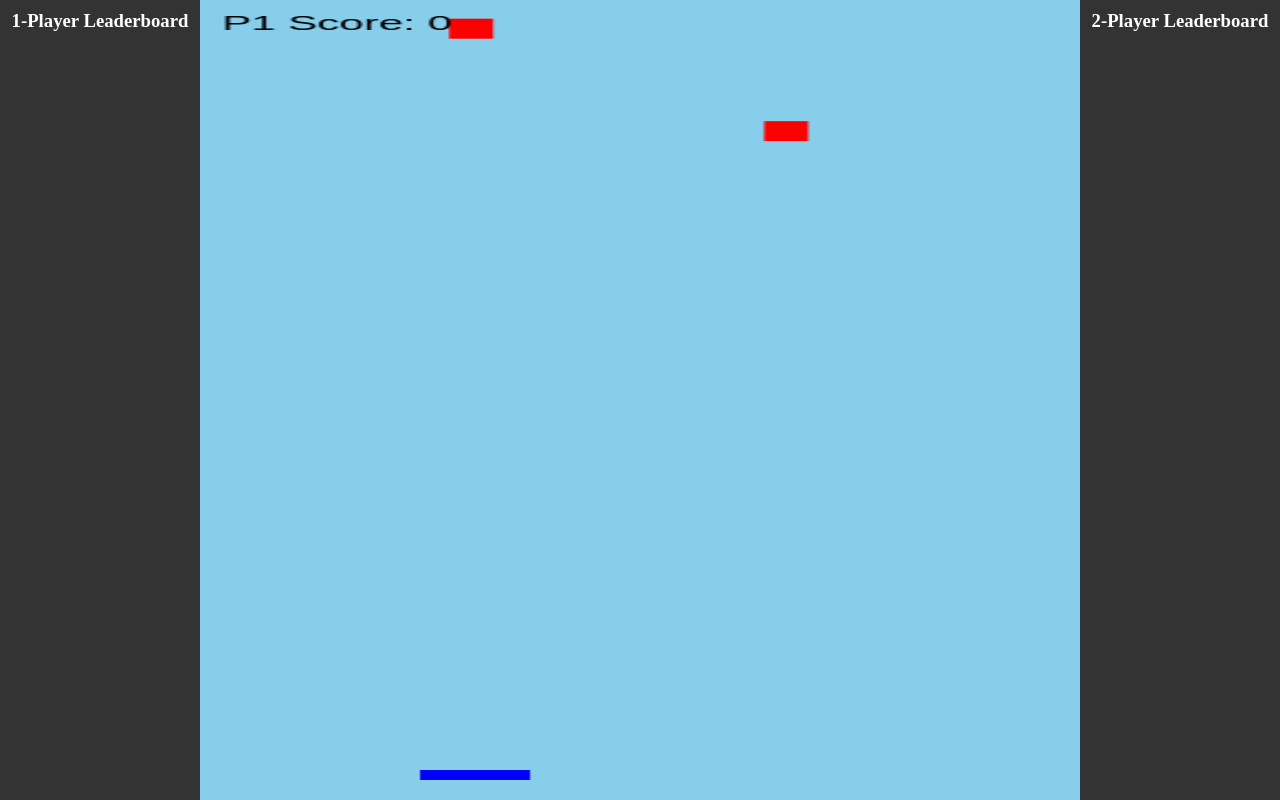
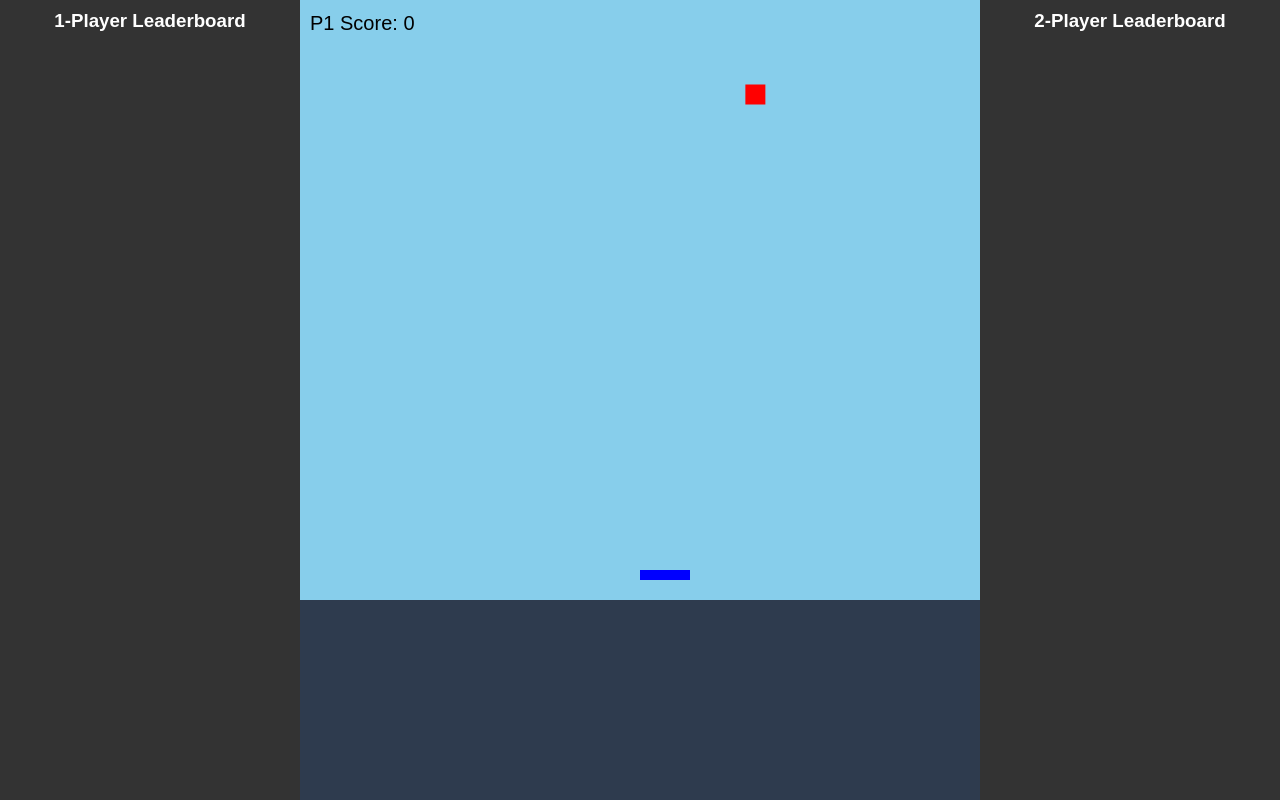
Before and after one commit to Cybershadowcode/BlockCatcher, a plain HTML site: page index.html in a window 1280 px wide. Both pictures are taken after a click on the button "1 Player". Drawn offline with Linux system fonts and the light colour scheme.

Commit message:
Update index.html
flex included

```diff
--- a/index.html
+++ b/index.html
@@ -3,41 +3,56 @@
 <head>
   <meta charset="UTF-8">
   <meta name="viewport" content="width=device-width, initial-scale=1.0">
-  <title>Mouse Follow Game</title>
+  <title>Block Catchers</title>
   <style>
-    body {
+    * {
       margin: 0;
       padding: 0;
+      box-sizing: border-box;
+    }
+
+    body {
       display: flex;
+      flex-direction: column;
       height: 100vh;
+      font-family: Arial, sans-serif;
+      background-color: #2e3b4e;
+    }
+
+    .container {
+      display: flex;
+      flex: 1;
+      flex-direction: row;
+      height: 100%;
+      width: 100%;
       overflow: hidden;
     }
-    #leaderboard1Section, #leaderboard2Section {
-      width: 200px;
+
+    .leaderboard {
       background-color: #333;
       color: white;
       padding: 10px;
       box-sizing: border-box;
+      flex: 1 1 200px;
+      max-width: 300px;
       overflow-y: auto;
-      height: 100vh;
+      display: flex;
+      flex-direction: column;
+      align-items: center;
+      justify-content: flex-start;
     }
-    #leaderboard1Section {
-      order: 0;
+
+    .leaderboard h3 {
+      margin-bottom: 10px;
     }
-    #leaderboard2Section {
-      order: 2;
+
+    canvas {
+      flex: 2;
+      max-width: calc(100% - 600px);
+      max-height: 600px;
+      background: #87CEEB;
     }
-    #leaderboard1Section h3, #leaderboard2Section h3 {
-      color: #fff;
-      margin-top: 0;
-      text-align: center;
-    }
-    canvas {
-      flex: 1;
-      display: block;
-      background: #87CEEB;
-      order: 1;
-    }
+
     .overlay {
       position: absolute;
       top: 0;
@@ -51,6 +66,7 @@
       z-index: 1;
       flex-direction: column;
     }
+
     .overlay button {
       padding: 15px 30px;
       font-size: 20px;
@@ -61,9 +77,11 @@
       cursor: pointer;
       margin-top: 10px;
     }
+
     .overlay button:hover {
       background-color: #0056b3;
     }
+
     .overlay input {
       padding: 10px;
       font-size: 18px;
@@ -71,23 +89,32 @@
       border: 2px solid #ccc;
       border-radius: 5px;
     }
+
+    .overlay h2 {
+      color: white;
+      margin-bottom: 20px;
+    }
   </style>
 </head>
 <body>
-  <div id="leaderboard1Section">
+  <div class="container">
+    <div class="leaderboard" id="leaderboard1Section">
       <h3>1-Player Leaderboard</h3>
       <div id="leaderboard1"></div>
     </div>
     <canvas id="gameCanvas"></canvas>
-  <div id="leaderboard2Section">
+    <div class="leaderboard" id="leaderboard2Section">
       <h3>2-Player Leaderboard</h3>
       <div id="leaderboard2"></div>
     </div>
+  </div>
+
   <div class="overlay" id="startScreen">
-    <h2 style="color: white;">Choose Mode</h2>
+    <h2>Choose Mode</h2>
     <button onclick="startGame(1)">1 Player</button>
     <button onclick="startGame(2)">2 Players</button>
   </div>
+
   <div class="overlay" id="gameOverScreen" style="display: none;">
     <p style="color: white; font-size: 20px;">Game Over! Player 1 Score: <span id="finalScore1"></span></p>
     <p id="player2ScoreText" style="color: white; display: none;">Player 2 Score: <span id="finalScore2"></span></p>
@@ -95,126 +122,58 @@
     <input type="text" id="playerName2" placeholder="Player 2 Name" style="display: none;" />
     <button onclick="saveScore()">Submit Score</button>
   </div>
+
   <script>
-    // Canvas setup
-    const canvas = document.getElementById("gameCanvas");
-    const ctx = canvas.getContext("2d");
-    canvas.width = 400;
-    canvas.height = window.innerHeight;
+    const canvas = document.getElementById('gameCanvas');
+    const ctx = canvas.getContext('2d');
 
-    // Resize handler
-    window.addEventListener("resize", () => {
-      canvas.height = window.innerHeight;
-    });
-
-    // Game variables
     let mode = 1;
-    let player1, player2, items, score1, score2, gameOver, baseItemSpeed;
+    let player1, player2, items, score1, score2, gameOver, baseItemSpeed, maxItemSpeed;
     let leaderboard1 = [];
     let leaderboard2 = [];
-    let spawnInterval = 2000;
-    let speedMultiplier = 0.05;
+    let spawnInterval = 3000;
+    let spawnIntervalDecrease = 1000; // Amount to decrease spawn interval each time
+    let spawnIntervalDecreaseInterval = 10000; // How often (in milliseconds) to decrease spawn interval
+    let speedIncreaseInterval = 20000;
+    let speedMultiplier = 0.1;
 
-    // Initialize game state
+    function resizeCanvas() {
+      canvas.width = Math.min(canvas.parentElement.offsetWidth - 600, 800);
+      canvas.height = 600; // Fixed height for better visibility
+    }
+    window.addEventListener('resize', resizeCanvas);
+    resizeCanvas();
+
     function initGame() {
-      player1 = { x: canvas.width / 4, y: canvas.height - 30, width: 50, height: 10, speed: 5 };
-      player2 = { x: (canvas.width * 3) / 4, y: canvas.height - 30, width: 50, height: 10, speed: 30 };
+      player1 = { x: canvas.width / 2, y: canvas.height - 30, width: 50, height: 10, speed: 5 };
+      player2 = { x: (canvas.width * 3) / 4, y: canvas.height - 30, width: 50, height: 10, speed: 50 };
       items = [];
       score1 = 0;
       score2 = 0;
       gameOver = false;
-      baseItemSpeed = 0.3;
+      baseItemSpeed = 0.5;
+      maxItemSpeed = 5;
+
+      setInterval(() => {
+        if (!gameOver && baseItemSpeed < maxItemSpeed) {
+          baseItemSpeed += speedMultiplier;
+        }
+      }, speedIncreaseInterval);
     }
 
-    // Load leaderboards from local storage
-    function loadLeaderboards() {
-      leaderboard1 = JSON.parse(localStorage.getItem("leaderboard1")) || [];
-      leaderboard2 = JSON.parse(localStorage.getItem("leaderboard2")) || [];
-      updateLeaderboardDisplay();
-    }
-
-    // Save leaderboards to local storage
-    function saveLeaderboards() {
-      localStorage.setItem("leaderboard1", JSON.stringify(leaderboard1));
-      localStorage.setItem("leaderboard2", JSON.stringify(leaderboard2));
-    }
-
-    // Update leaderboard display
-    function updateLeaderboardDisplay() {
-      const lb1Div = document.getElementById("leaderboard1");
-      const lb2Div = document.getElementById("leaderboard2");
-      lb1Div.innerHTML = leaderboard1.slice(0, 100).map((entry, index) => `<p>${index + 1}. ${entry.name} - ${entry.score}</p>`).join("");
-      lb2Div.innerHTML = leaderboard2.slice(0, 100).map((entry, index) => `<p>${index + 1}. ${entry.name1} & ${entry.name2} - ${entry.score1}/${entry.score2}</p>`).join("");
-    }
-
-    // Save score
-    function saveScore() {
-      const playerName1 = document.getElementById("playerName1").value.trim();
-      const playerName2 = document.getElementById("playerName2").value.trim();
-
-      if (mode === 1 && playerName1) {
-        leaderboard1.push({ name: playerName1, score: score1 });
-        leaderboard1.sort((a, b) => b.score - a.score);
-      } else if (mode === 2 && playerName1 && playerName2) {
-        leaderboard2.push({ name1: playerName1, name2: playerName2, score1, score2 });
-        leaderboard2.sort((a, b) => b.score1 + b.score2 - (a.score1 + a.score2));
-      }
-
-      saveLeaderboards();
-      updateLeaderboardDisplay();
-      resetGameInputs();
-      document.getElementById("gameOverScreen").style.display = "none"; // Hide game over screen
-      restartGame();
-    }
-
-    // Reset game inputs
-    function resetGameInputs() {
-      document.getElementById("playerName1").value = "";
-      document.getElementById("playerName2").value = "";
-      document.getElementById("player2ScoreText").style.display = "none";
-      document.getElementById("playerName2").style.display = "none";
-    }
-
-    // Start game
-    function startGame(selectedMode) {
-      mode = selectedMode;
-      document.getElementById("startScreen").style.display = "none";
-      document.getElementById("gameOverScreen").style.display = "none";
-      if (mode === 2) {
-        document.getElementById("player2ScoreText").style.display = "block";
-        document.getElementById("playerName2").style.display = "block";
-      }
-      initGame();
-      spawnItem();
-      gameLoop();
-      increaseDifficultyOverTime();
-    }
-
-    // Restart game
-    function restartGame() {
-      document.getElementById("startScreen").style.display = "flex";
-    }
-
-    // Gradually increase difficulty
-    function increaseDifficultyOverTime() {
-      setInterval(() => {
-        if (!gameOver) {
-          baseItemSpeed += speedMultiplier;
-          spawnInterval = Math.max(500, spawnInterval - 100);
-        }
-      }, 10000);
-    }
-
-    // Spawn items
     function spawnItem() {
       if (!gameOver) {
-        let item = { x: Math.random() * (canvas.width - 20), y: 0, size: 20, speed: baseItemSpeed + Math.random() * 0.5 };
+        const item = {
+          x: Math.random() * (canvas.width - 20),
+          y: 0,
+          size: 20,
+          speed: baseItemSpeed
+        };
         items.push(item);
         setTimeout(spawnItem, spawnInterval);
       }
     }
 
-    // Update game
     function update() {
       items.forEach((item, index) => {
         item.y += item.speed;
@@ -244,35 +203,37 @@
 
       if (items.some(item => item.y + item.size > canvas.height)) {
         gameOver = true;
-        document.getElementById("finalScore1").textContent = score1;
-        document.getElementById("finalScore2").textContent = score2;
-        document.getElementById("gameOverScreen").style.display = "flex";
+        document.getElementById('finalScore1').textContent = score1;
+        if (mode === 2) {
+          document.getElementById('finalScore2').textContent = score2;
+          document.getElementById('player2ScoreText').style.display = 'block';
+        }
+        document.getElementById('gameOverScreen').style.display = 'flex';
       }
     }
 
-    // Draw game
     function draw() {
       ctx.clearRect(0, 0, canvas.width, canvas.height);
-      ctx.fillStyle = "blue";
+
+      ctx.fillStyle = 'blue';
       ctx.fillRect(player1.x, player1.y, player1.width, player1.height);
 
       if (mode === 2) {
-        ctx.fillStyle = "green";
+        ctx.fillStyle = 'green';
         ctx.fillRect(player2.x, player2.y, player2.width, player2.height);
       }
 
-      ctx.fillStyle = "red";
+      ctx.fillStyle = 'red';
       items.forEach(item => {
         ctx.fillRect(item.x, item.y, item.size, item.size);
       });
 
-      ctx.fillStyle = "black";
-      ctx.font = "20px Arial";
+      ctx.fillStyle = 'black';
+      ctx.font = '20px Arial';
       ctx.fillText(`P1 Score: ${score1}`, 10, 30);
       if (mode === 2) ctx.fillText(`P2 Score: ${score2}`, 10, 60);
     }
 
-    // Game loop
     function gameLoop() {
       if (!gameOver) {
         update();
@@ -281,20 +242,76 @@
       }
     }
 
-    // Player controls
-    canvas.addEventListener("mousemove", e => {
+    canvas.addEventListener('mousemove', e => {
       const rect = canvas.getBoundingClientRect();
-      player1.x = e.clientX - rect.left - player1.width / 2;
+      player1.x = Math.max(Math.min(e.clientX - rect.left - player1.width / 2, canvas.width - player1.width), 0);
     });
 
-    window.addEventListener("keydown", e => {
+    window.addEventListener('keydown', e => {
       if (mode === 2) {
-        if (e.key === "ArrowLeft" && player2.x > 0) player2.x -= player2.speed;
-        if (e.key === "ArrowRight" && player2.x < canvas.width - player2.width) player2.x += player2.speed;
+        if (e.key === 'ArrowLeft' && player2.x > 0) player2.x -= player2.speed;
+        if (e.key === 'ArrowRight' && player2.x < canvas.width - player2.width) player2.x += player2.speed;
       }
     });
 
-    window.onload = loadLeaderboards;
+    function saveScore() {
+        const playerName1 = document.getElementById('playerName1').value.trim();
+        const playerName2 = document.getElementById('playerName2').value.trim();
+
+        if (mode === 1 && playerName1) {
+            leaderboard1.push({ name: playerName1, score: score1 });
+            leaderboard1.sort((a, b) => b.score - a.score);
+        } else if (mode === 2 && playerName1 && playerName2) {
+            leaderboard2.push({
+                name1: playerName1,
+                name2: playerName2,
+                score1,
+                score2,
+            });
+            leaderboard2.sort((a, b) => b.score1 + b.score2 - (a.score1 + a.score2));
+        }
+
+        updateLeaderboardDisplay();
+        resetGameInputs();
+        document.getElementById('gameOverScreen').style.display = 'none';
+        restartGame();
+    }
+
+    function resetGameInputs() {
+      document.getElementById('playerName1').value = '';
+      document.getElementById('playerName2').value = '';
+      document.getElementById('player2ScoreText').style.display = 'none';
+      document.getElementById('playerName2').style.display = 'none';
+    }
+
+    function restartGame() {
+      document.getElementById('startScreen').style.display = 'flex';
+      gameOver = false;
+    }
+
+    function updateLeaderboardDisplay() {
+        const leaderboard1Section = document.getElementById('leaderboard1');
+        leaderboard1Section.innerHTML = leaderboard1
+            .map(player => `<p>${player.name}: ${player.score}</p>`)
+            .join('');
+
+        const leaderboard2Section = document.getElementById('leaderboard2');
+        leaderboard2Section.innerHTML = leaderboard2
+            .map(
+                players =>
+                    `<p>${players.name1} & ${players.name2}: ${players.score1 + players.score2}</p>`
+            )
+            .join('');
+    }
+
+    function startGame(selectedMode) {
+      mode = selectedMode;
+      document.getElementById('startScreen').style.display = 'none';
+      document.getElementById('gameOverScreen').style.display = 'none';
+      initGame();
+      spawnItem();
+      gameLoop();
+    }
   </script>
 </body>
 </html>
```
Lines whose indentation alone changed are shown as unchanged.
